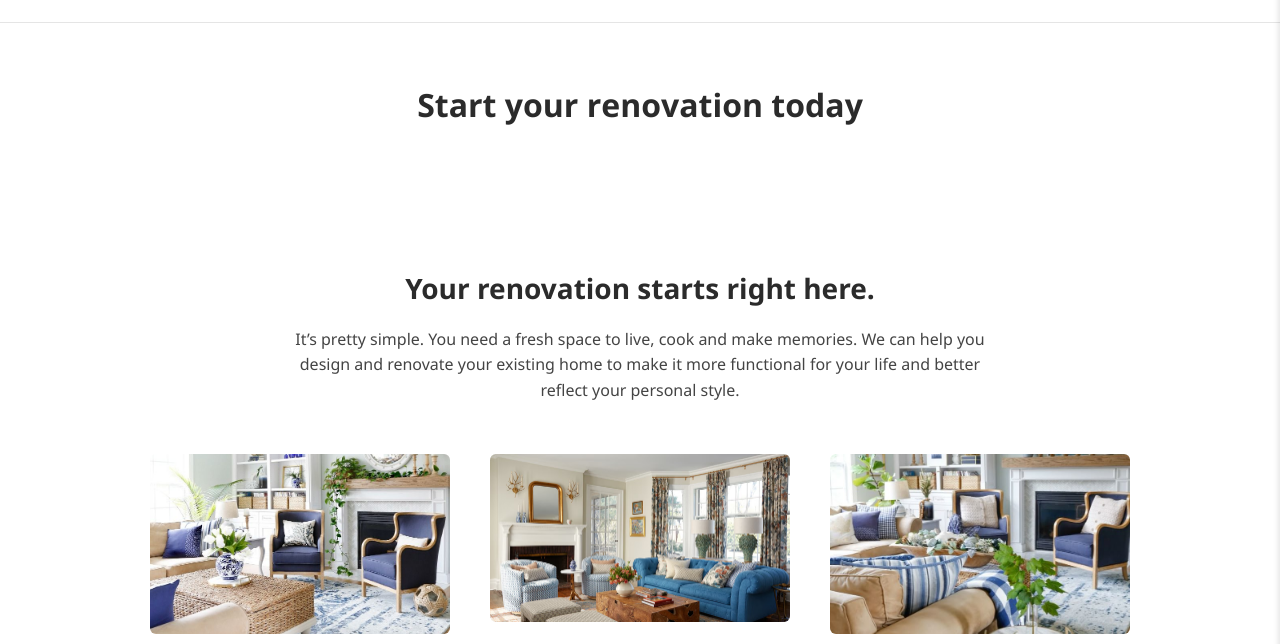
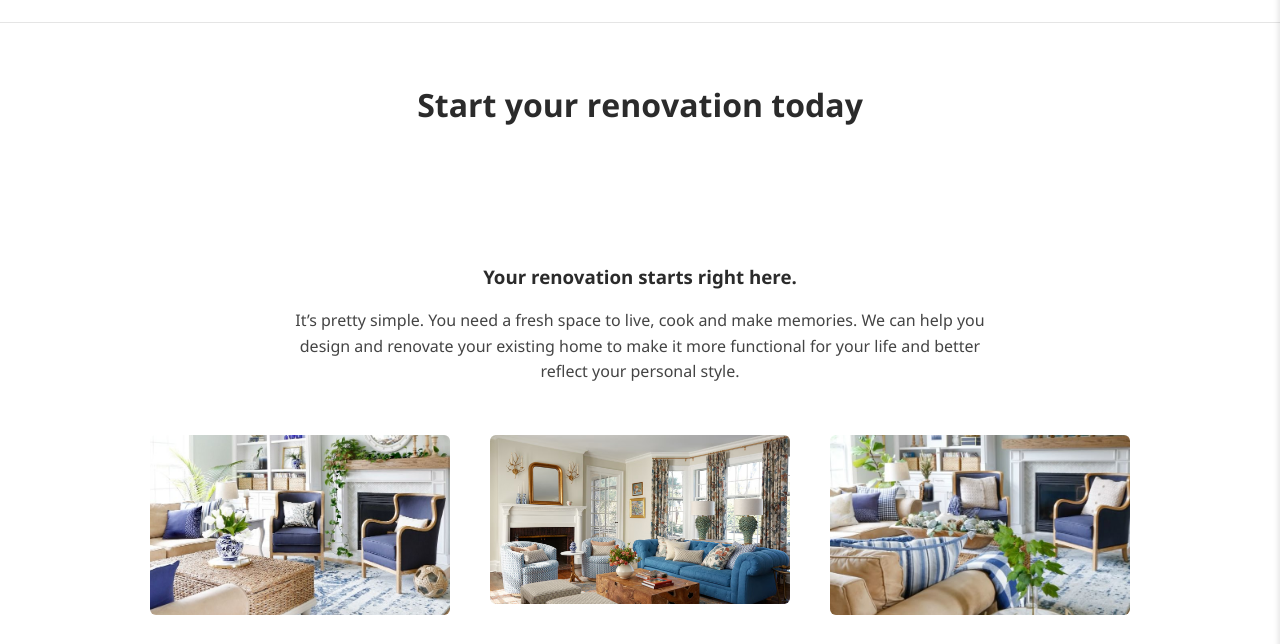
Before and after one commit to Mndanina1725/Taj-Homes, a website built with webpack: page renovate.html in a window 1280 px wide. Shown: the part 96-740 px from the top of the page. Built offline with nearby package versions, Linux system fonts and the light colour scheme.

Commit message:
Made the words a little smaller on the renovation page

```diff
--- a/renovate.html
+++ b/renovate.html
@@ -425,7 +425,7 @@
 
 <section class="how-renovation-works">
   <div class="container">
-    <h2>Your renovation starts right here.</h2>
+    <h3>Your renovation starts right here.</h3>
     <p class="intro-text">
       It’s pretty simple. You need a fresh space to live, cook and make memories.
       We can help you design and renovate your existing home to make it more functional
```
